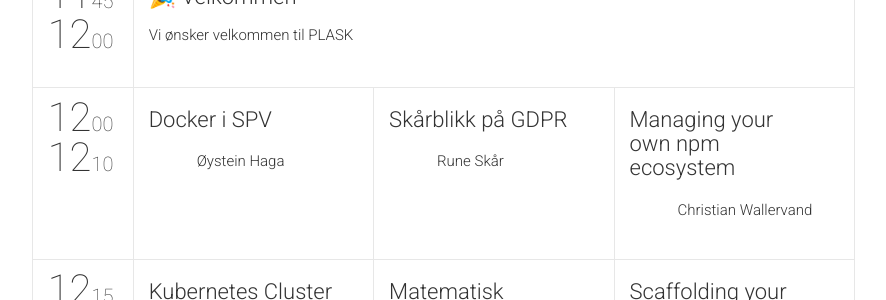
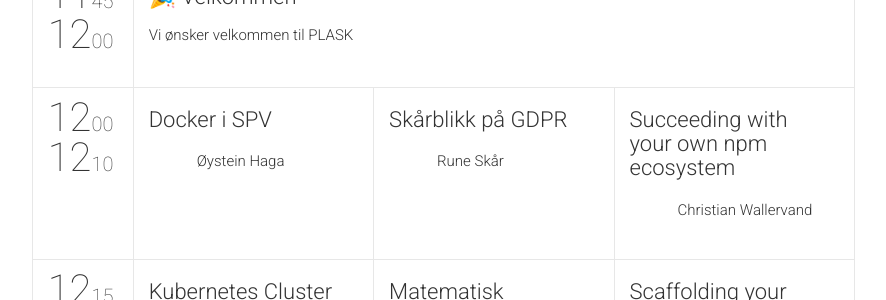
Before and after one commit to SparebankenVest/plask, a Jekyll site: the page built from index.html, in a window 1280 px wide and 900 px high, scrolled down 953 px. Shown: the part 153-453 px from the top of the window, without its empty margins (90-976 px from the left). Built offline with Jekyll 4.4.1, drawn with Linux system fonts in a browser that asks for light colours; nearby versions of some CDN libraries; comment, search, counter and statistics services are not loaded.

Commit message:
Oppdatert tittel på mitt foredrag

```diff
--- a/_data/sessions.yml
+++ b/_data/sessions.yml
@@ -51,7 +51,7 @@
   speakers: [2]
 -
   id: 003
-  title: "Managing your own npm ecosystem"
+  title: "Succeeding with your own npm ecosystem"
   description: "Deling av kode er like viktig som det er vanskelig og npm er et flott verktøy for å kunne oppnå deling med andre personer i verden eller i ditt selskap.
 I løpet av denne lyntalen vil jeg dele erfaringer og det jeg mener er best practice rundt hvordan man bør jobbe med et økosystem av npm-pakker."
   subtype: lightningtalk
```
